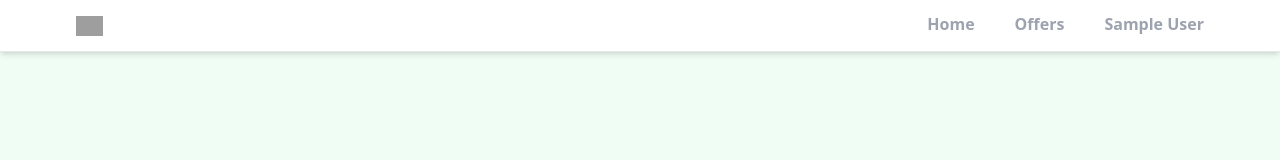
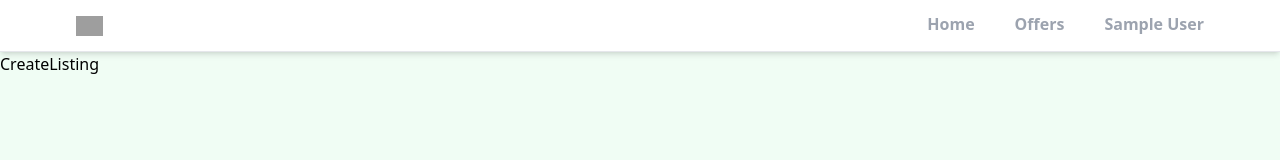
Before and after one commit to trdxDeepu/EstateApp, a React (Vite) app: page /create-listing in a window 1280 px wide. Shown: the top 160 px of the page. Built offline with nearby package versions, Linux system fonts and the light colour scheme; no server answers; sample sign-in values are in the browser's storage; grey boxes are pictures that could not be loaded.

Commit message:
added to router

```diff
--- a/src/AppRouter.jsx
+++ b/src/AppRouter.jsx
@@ -8,6 +8,7 @@
 import ForgotPassword from "./SigninSignup/ForgotPassword";
 import Header from "./Components/Header";
 import PrivateRoute from "./Components/PrivateRoute";
+import CreateListing from "./Pages/CreateListing";
 
 const AppRouter = () => {
   return (
@@ -23,6 +24,7 @@
           <Route path="/sign-in" element={<SignIn />} />
           <Route path="/sign-up" element={<SignUp />} />
           <Route path="/forgot-password" element={<ForgotPassword />} />
+          <Route path="/create-listing" element={<CreateListing />} />
         </Routes>
       </Router>
     </>
--- /dev/null
+++ b/src/Pages/CreateListing.jsx
@@ -0,0 +1,9 @@
+import React from 'react'
+
+const CreateListing = () => {
+  return (
+    <div>CreateListing</div>
+  )
+}
+
+export default CreateListing
```
